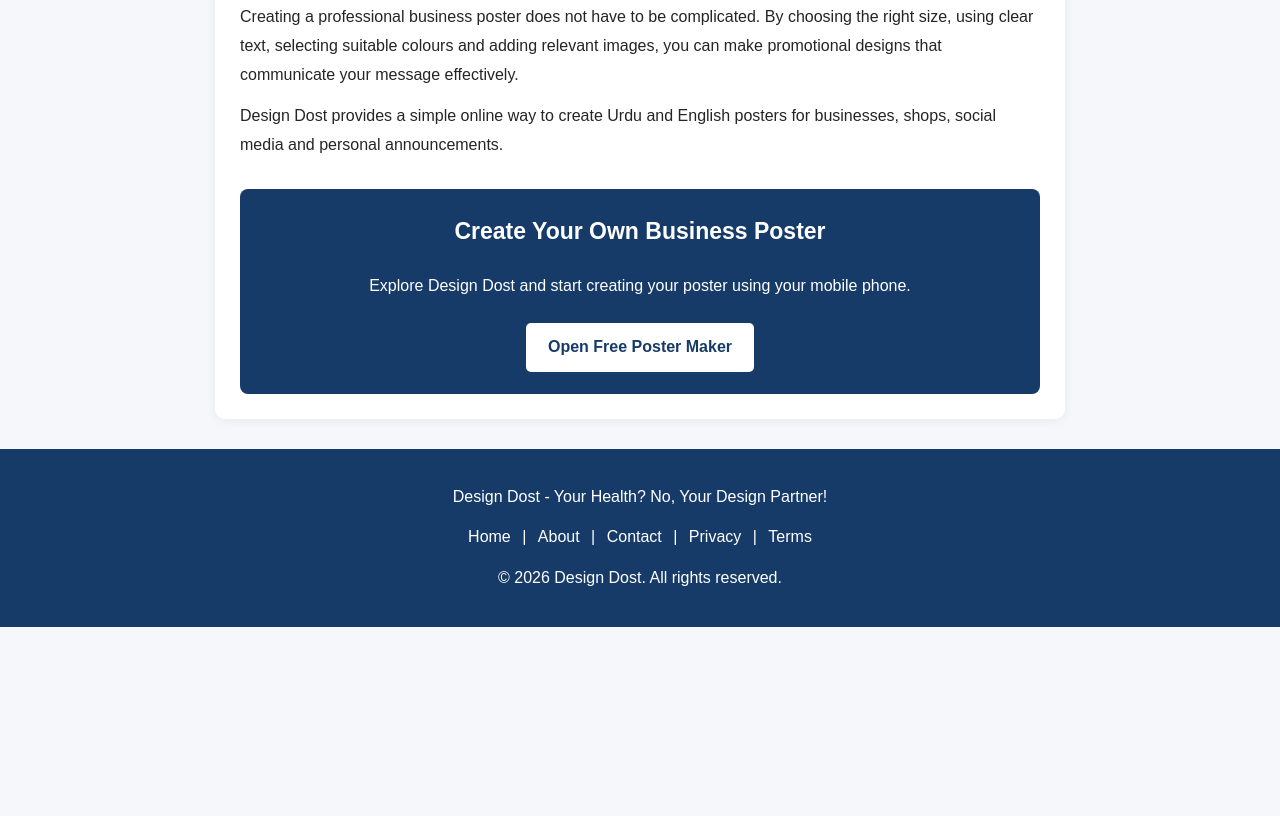
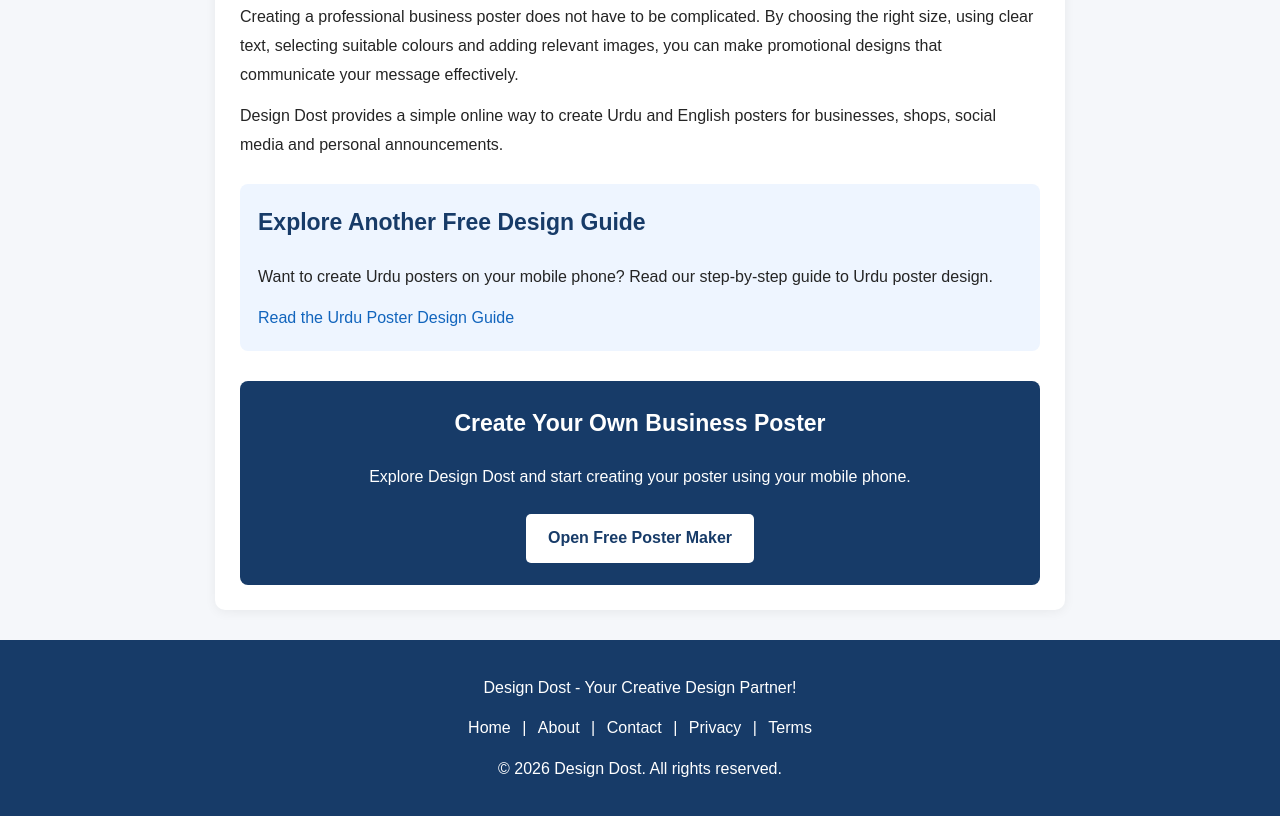
Before and after one commit to designdoststudio/designdoststudio.github.io, a plain HTML site: page business-poster-guide.html in a window 1280 px wide. Shown: the part 4719-5535 px from the top of the page. Before the commit the page ends 5346 px from the top, so only its background shows below. Drawn offline with Linux system fonts and the light colour scheme.

Commit message:
Update business-poster-guide.html

```diff
--- a/business-poster-guide.html
+++ b/business-poster-guide.html
@@ -5,18 +5,23 @@
 <meta charset="UTF-8">
 <meta name="viewport" content="width=device-width, initial-scale=1">
 
-<title>How to Create a Professional Business Poster Online | Design Dost</title>
+<title>How to Create a Professional Business Poster Online for Free | Design Dost</title>
 
-<meta name="description" content="Learn how to create a professional business poster online for free using Design Dost. Choose templates, add text, upload photos and logos, and download PNG posters.">
+<meta name="description" content="Learn how to create professional business posters online for free with Design Dost. Discover poster sizes, templates, Urdu and English text, colours and PNG downloads.">
 
 <meta name="robots" content="index, follow">
 
 <link rel="canonical" href="https://designdoststudio.github.io/business-poster-guide.html">
 
-<meta property="og:title" content="How to Create a Professional Business Poster | Design Dost">
-<meta property="og:description" content="A practical guide to creating attractive business posters online using Design Dost.">
+<meta property="og:title" content="How to Create a Professional Business Poster Online for Free | Design Dost">
+<meta property="og:description" content="Follow this practical guide to create attractive business posters using free online design tools on your mobile phone.">
 <meta property="og:type" content="article">
 <meta property="og:url" content="https://designdoststudio.github.io/business-poster-guide.html">
+<meta property="og:site_name" content="Design Dost">
+
+<meta name="author" content="Design Dost">
+
+<meta property="article:published_time" content="2026-11-04">
 
 <style>
 * {
@@ -97,6 +102,11 @@ a:hover {
   text-decoration: underline;
 }
 
+a:focus-visible {
+  outline: 3px solid #2875c7;
+  outline-offset: 3px;
+}
+
 .tip {
   background: #eef5ff;
   border-left: 4px solid #2875c7;
@@ -131,6 +141,17 @@ a:hover {
   border-radius: 5px;
   font-weight: bold;
   margin-top: 10px;
+}
+
+.related-guide {
+  background: #eef5ff;
+  border-radius: 8px;
+  padding: 18px;
+  margin-top: 25px;
+}
+
+.related-guide h2 {
+  margin-top: 0;
 }
 
 footer {
@@ -436,6 +457,15 @@ English posters for businesses, shops, social media and
 personal announcements.
 </p>
 
+<div class="related-guide">
+<h2>Explore Another Free Design Guide</h2>
+<p>
+Want to create Urdu posters on your mobile phone? Read our
+step-by-step guide to Urdu poster design.
+</p>
+<a href="urdu-poster-design-guide.html">Read the Urdu Poster Design Guide</a>
+</div>
+
 <div class="cta">
   <h2>Create Your Own Business Poster</h2>
   <p>
@@ -449,7 +479,7 @@ personal announcements.
 </main>
 
 <footer>
-  <p>Design Dost - Your Health? No, Your Design Partner!</p>
+  <p>Design Dost - Your Creative Design Partner!</p>
   <p>
     <a href="./">Home</a> |
     <a href="about.html">About</a> |
```
